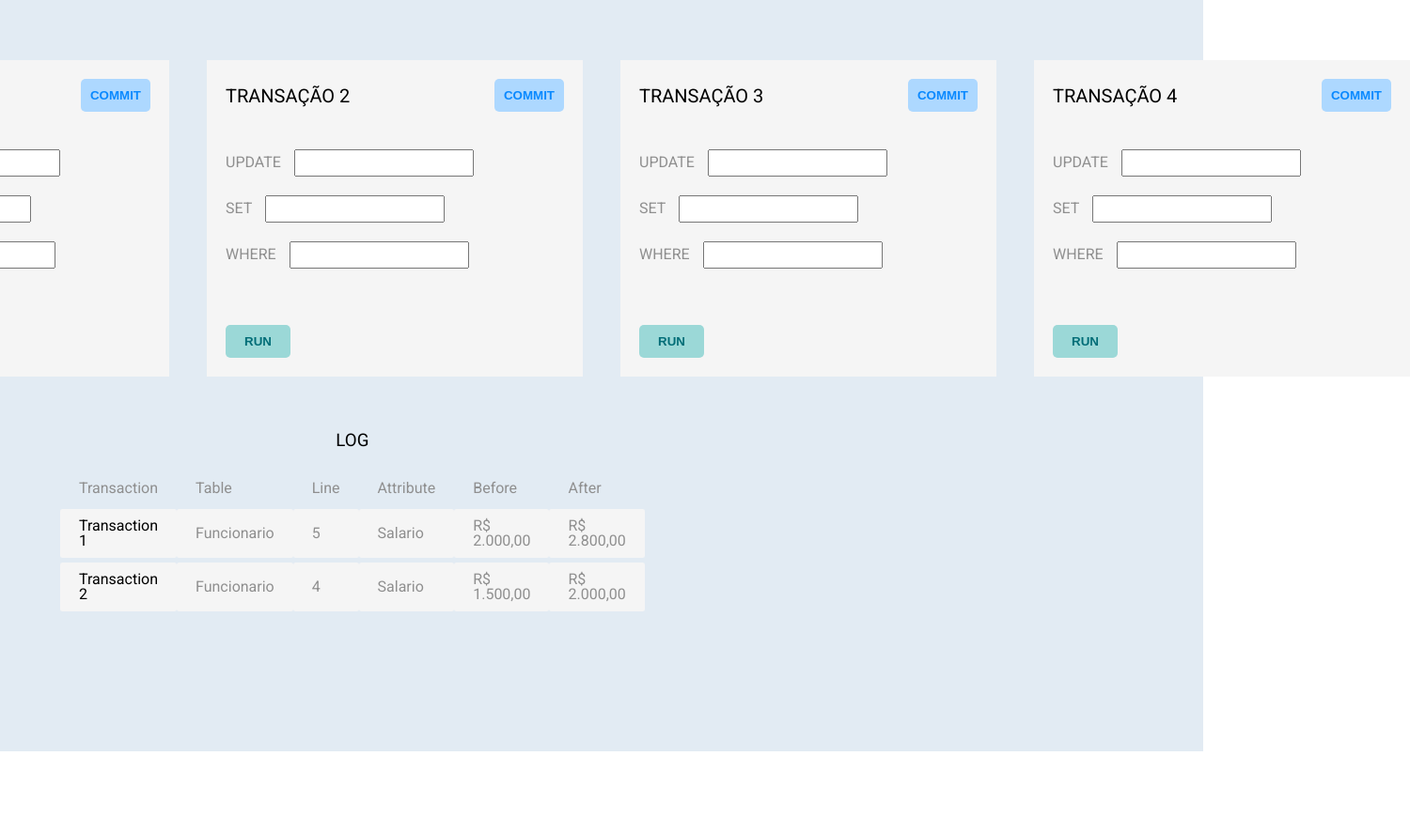
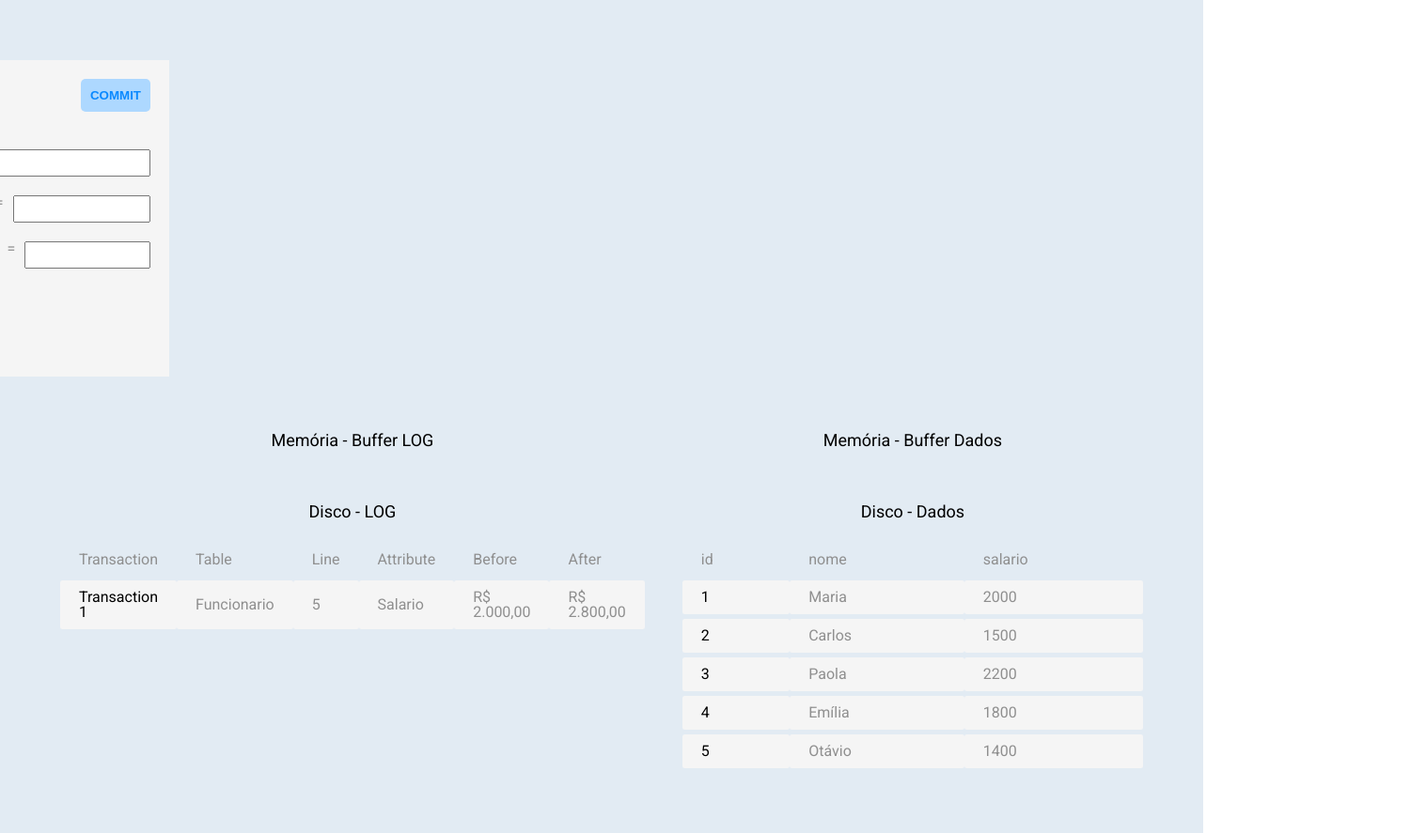
Before and after one commit to gustavobittencourtds/crash-recovery-bd, a website: page index.html in a window 1280 px wide. Shown: the whole page at 94% size, 1500 px wide, since content can reach past the window. Before the commit the page ends 800 px from the top, so only its background shows below. Drawn offline with Linux system fonts and the light colour scheme; files that its build step writes are made by us from their sources.

Commit message:
Dinamização das informações de Memória - LOG e Dados

```diff
--- a/index.html
+++ b/index.html
@@ -23,107 +23,51 @@
 
         <section class="transactions">
 
-            <div class="transaction">
+            <div class="transaction" data-transaction>
                 <header class="header">
                     <h2 class="title">Transação 1</h2>
                     <button class="btn" type="button">Commit</button>
                 </header>
 
                 <form class="sql" action="">
+                    <input type="hidden" name="transaction_number" value="1">
+
                     <div class="field">
                         <label for="update_1">UPDATE</label>
-                        <input id="update_1" type="text">
+                        <input id="update_1" type="text" name="update_table" value="Funcionario" readonly>
                     </div>
                     <div class="field">
-                        <label for="set_1">SET</label>
-                        <input id="set_1" type="text">
+                        <label for="set_column_1">SET</label>
+                        <input id="set_column_1" type="text" name="set_column" value="salario" readonly>
+
+                        <label for="set_equal_1">=</label>
+                        <input id="set_equal_1" type="text" name="set_value" required>
                     </div>
                     <div class="field">
                         <label for="where_1">WHERE</label>
-                        <input id="where_1" type="text">
+                        <input id="where_1" type="text" name="where" value="" required>
+
+                        <label for="where_equal_1">=</label>
+                        <input id="where_equal_1" type="text" name="comparison" value="" required>
                     </div>
 
-                    <button class="submit" type="submit">Run</button>
-                </form>
-            </div>
-
-            <div class="transaction">
-                <header class="header">
-                    <h2 class="title">Transação 2</h2>
-                    <button class="btn" type="button">Commit</button>
-                </header>
-
-                <form class="sql" action="">
-                    <div class="field">
-                        <label for="update_1">UPDATE</label>
-                        <input id="update_1" type="text">
-                    </div>
-                    <div class="field">
-                        <label for="set_1">SET</label>
-                        <input id="set_1" type="text">
-                    </div>
-                    <div class="field">
-                        <label for="where_1">WHERE</label>
-                        <input id="where_1" type="text">
-                    </div>
-
-                    <button class="submit" type="submit">Run</button>
-                </form>
-            </div>
-
-            <div class="transaction">
-                <header class="header">
-                    <h2 class="title">Transação 3</h2>
-                    <button class="btn" type="button">Commit</button>
-                </header>
-
-                <form class="sql" action="">
-                    <div class="field">
-                        <label for="update_1">UPDATE</label>
-                        <input id="update_1" type="text">
-                    </div>
-                    <div class="field">
-                        <label for="set_1">SET</label>
-                        <input id="set_1" type="text">
-                    </div>
-                    <div class="field">
-                        <label for="where_1">WHERE</label>
-                        <input id="where_1" type="text">
-                    </div>
-
-                    <button class="submit" type="submit">Run</button>
-                </form>
-            </div>
-
-            <div class="transaction">
-                <header class="header">
-                    <h2 class="title">Transação 4</h2>
-                    <button class="btn" type="button">Commit</button>
-                </header>
-
-                <form class="sql" action="">
-                    <div class="field">
-                        <label for="update_1">UPDATE</label>
-                        <input id="update_1" type="text">
-                    </div>
-                    <div class="field">
-                        <label for="set_1">SET</label>
-                        <input id="set_1" type="text">
-                    </div>
-                    <div class="field">
-                        <label for="where_1">WHERE</label>
-                        <input id="where_1" type="text">
-                    </div>
-
-                    <button class="submit" type="submit">Run</button>
+                    <button class="submit" type="submit">Executar</button>
                 </form>
             </div>
 
         </section>
 
         <section class="wal-principle">
-            <div class="card -log">
-                <h3 class="title">LOG</h3>
+            <div class="card -log" data-memory-log>
+                <h3 class="title">Memória - Buffer LOG</h3>
+            </div>
+
+            <div class="card -log" data-memory-buffer>
+                <h3 class="title">Memória - Buffer Dados</h3>
+            </div>
+
+            <div class="card -log" data-disk>
+                <h3 class="title">Disco - LOG</h3>
                 <table>
                     <thead>
                         <tr>
@@ -147,17 +91,11 @@
                         </tr>
                     </tbody>
 
-                    <tbody>
-                        <tr>
-                            <td>Transaction 2</td>
-                            <td>Funcionario</td>
-                            <td>4</td>
-                            <td>Salario</td>
-                            <td>R$ 1.500,00</td>
-                            <td>R$ 2.000,00</td>
-                        </tr>
-                    </tbody>
                 </table>
+            </div>
+
+            <div class="card -log" data-disk-data>
+                <h3 class="title">Disco - Dados</h3>
             </div>
         </section>
 
--- a/src/js/dashboard.js
+++ b/src/js/dashboard.js
@@ -1,6 +1,94 @@
 dashboard = {
+  diskData: [
+    {
+      "id": 1,
+      "nome": "Maria",
+      "salario": 2000
+    },
+    {
+      "id": 2,
+      "nome": "Carlos",
+      "salario": 1500
+    },
+    {
+      "id": 3,
+      "nome": "Paola",
+      "salario": 2200
+    },
+    {
+      "id": 4,
+      "nome": "Emília",
+      "salario": 1800
+    },
+    {
+      "id": 5,
+      "nome": "Otávio",
+      "salario": 1400
+    },
+  ],
+  logMemoryData: [],
+  bufferMemoryData: [],
+  logDisk: [],
+  insertTable: function (elementToInsert, tableName, data) {
+    const keys = [...data.reduce((all, obj) => {
+      Object.keys(obj).forEach(key => all.add(key));
+      return all;
+    }, new Set())];
+
+    const
+    header = keys.map(key => `<th>${key}</th>`).join(''),
+    tbody = data.map(row => keys.map(key => `<td>${row[key]}</td>`).join('')).map(row => `<tr>${row}</tr>`).join(''),
+    finalTable = `<table><caption class="title">${tableName}</caption><thead><tr>${header}</tr></thead> <tbody>${tbody}</body></table>`;
+
+    elementToInsert.innerHTML = finalTable;
+
+  },
+  executeTransaction: function () {
+    const
+    transactions = document.querySelectorAll('[data-transaction]'),
+    memoryLogTable = document.querySelector('[data-memory-log]'),
+    memoryBufferTable = document.querySelector('[data-memory-buffer]');
+
+    transactions.length > 0 && transactions.forEach(transaction => {
+      const transacationForm = transaction.querySelector(".sql");
+
+      transacationForm.addEventListener('submit', (e) => {
+        e.preventDefault();
+
+        const
+        columnToCompare = transacationForm.querySelector('input[name="where"]')?.value,
+        valueToCompare = transacationForm.querySelector('input[name="comparison"]')?.value,
+        newSalary = Number(transacationForm.querySelector('input[name="set_value"]')?.value),
+        employee = dashboard.diskData.find((obj) => obj[columnToCompare] == valueToCompare ), //busca o objeto que possui o parâmetro utilizado no "where"
+        salary = employee['salario'],
+        updatedEmployee = { ...employee, salario: newSalary }
+
+        const memoryLogInfos = {
+          "Transaction": `Transação ${transacationForm.querySelector('input[name="transaction_number"]').value}`,
+          "Tabela": "Funcionário",
+          "Linha": valueToCompare,
+          "Atributo": "Salário",
+          "Antes": salary,
+          "Depois": newSalary
+        }
+
+        //Atualiza arrays
+        dashboard.logMemoryData.push(memoryLogInfos)
+        dashboard.bufferMemoryData.push(updatedEmployee);
+
+        //Insere as tabelas temporárias
+        this.insertTable(memoryLogTable, "Memória - Buffer LOG", dashboard.logMemoryData);
+        this.insertTable(memoryBufferTable, "Memória - Buffer Dados", dashboard.bufferMemoryData);
+
+        transacationForm.reset();
+      })
+    })
+  },
   init: function () {
+    const diskData = document.querySelector('[data-disk-data]');
 
+    this.insertTable(diskData, "Disco - Dados", dashboard.diskData);
+    this.executeTransaction();
   }
 }
 
--- a/src/scss/_transactions.scss
+++ b/src/scss/_transactions.scss
@@ -28,15 +28,21 @@
     >.sql {
       >.field {
         margin-bottom: 2rem;
+        display: flex;
 
         label {
           margin-right: 1rem;
           color: var(--grey);
+
+          &:nth-of-type(2) {
+           margin-left: 1rem;
+          }
         }
 
         input {
           padding: 0.5rem;
           color: var(--grey);
+          width: 100%;
         }
       }
 
--- a/src/scss/_wal_principle.scss
+++ b/src/scss/_wal_principle.scss
@@ -5,9 +5,10 @@
   gap: 4rem;
 
   >.card {
-    >.title {
+    .title {
       text-align: center;
       margin-bottom: 2rem;
+      font-size: 18px;
     }
 
     &.-log {
```
Also changed, not shown: dist/css/main.min.css, dist/js/main.min.js.
